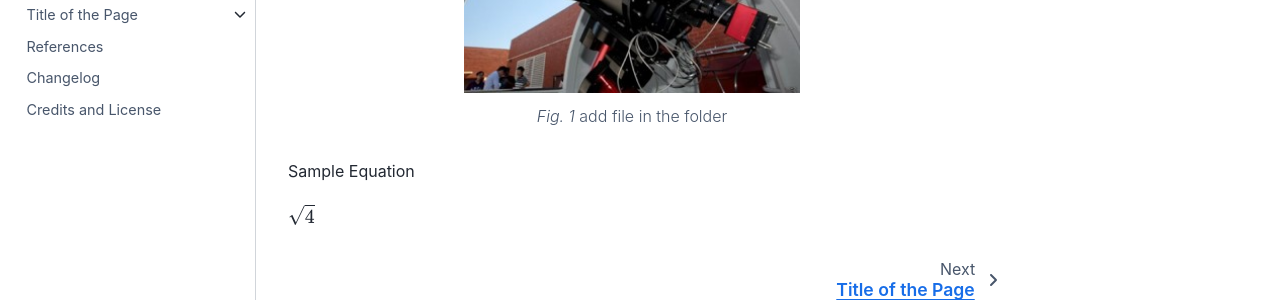
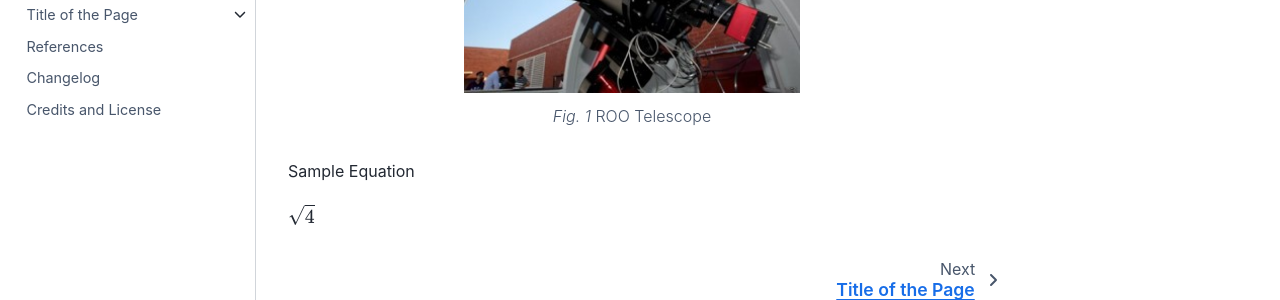
Before and after one commit to gehly/teachbook_example, a Jupyter Book: the page built from book/intro.md, in a window 1280 px wide. Shown: the part 366-666 px from the top of the page. Built offline with Jupyter Book 1.0.4 settings and Sphinx 7.4.7 and the Sphinx Book theme 1.1.4, drawn with Linux system fonts in a browser that asks for light colours; comment, search, counter and statistics services are not loaded.

Commit message:
Update intro.md

````diff
--- a/book/intro.md
+++ b/book/intro.md
@@ -10,7 +10,7 @@ This book can be used as a template for other books. It includes a starter packa
 width: 50%
 name: roo_hardware
 ---
-add file in the folder
+ROO Telescope
 ```
 
 Sample Equation
````
